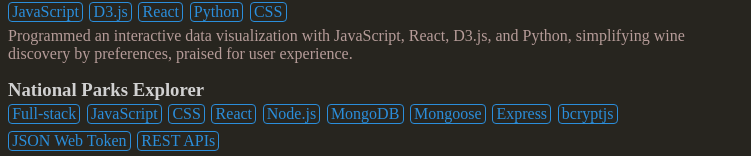
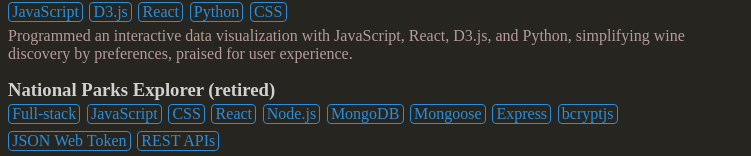
Before and after one commit to andrewbantly/portfolio, a Next.js app: page /projects in a window 1280 px wide. Shown: the part 540-696 px from the top of the page, without its empty margins (0-751 px from the left). Built offline with nearby package versions, Linux system fonts and the light colour scheme.

Commit message:
retired NPS explorer

```diff
--- a/projectData.js
+++ b/projectData.js
@@ -21,7 +21,7 @@
         description: "Programmed an interactive data visualization with JavaScript, React, D3.js, and Python, simplifying wine discovery by preferences, praised for user experience.",
         tools: ["JavaScript", "D3.js", "React", "Python", "CSS"]
     }, {
-        name: "National Parks Explorer",
+        name: "National Parks Explorer (retired)",
         link: "https://nps-explorer.netlify.app/",
         description: "Co-developed a MERN stack app, enabling users to discover U.S. national parks and log visits, with features like REST APIs, JWT authentication, and CRUD operations.",
         tools: ["Full-stack", "JavaScript", "CSS", "React", "Node.js","MongoDB", "Mongoose", "Express", "bcryptjs", "JSON Web Token", "REST APIs"]
```
